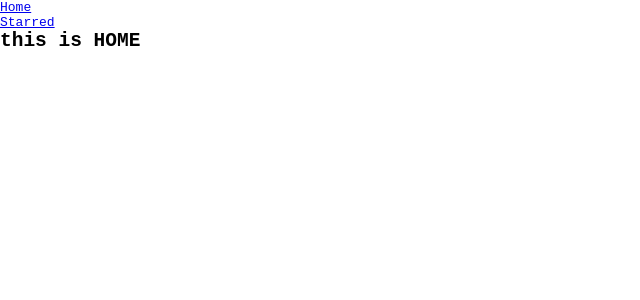
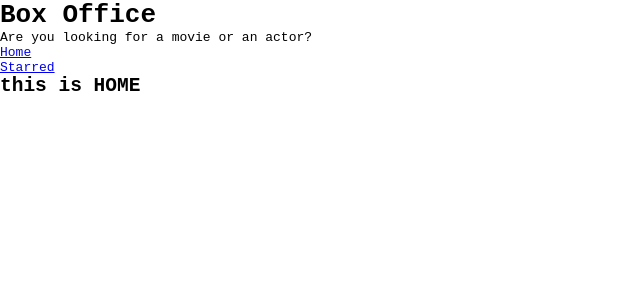
Before and after one commit to marizoo/box-office, a React (Create React App) app: page / in a window 1280 px wide. Shown: the top 300 px of the page, without its empty margins (0-640 px from the left). Built offline with nearby package versions, Linux system fonts and the light colour scheme.

Commit message:
added layout management and created title

```diff
--- a/src/App.js
+++ b/src/App.js
@@ -6,8 +6,6 @@
 
 export default function App() {
   return (
-    <div>
-      <Navs />
     <Switch>
       <Route exact path="/">
         <Home />
@@ -19,6 +17,5 @@
 
       <Route>This is 404 page</Route>
     </Switch>
-    </div>
   );
 }
--- /dev/null
+++ b/src/components/MainPageLayout.js
@@ -0,0 +1,19 @@
+import React from 'react';
+import Navs from './Navs';
+import Title from './Title';
+
+function MainPageLayout({ children }) {
+  return (
+    <div>
+      <Title
+        title="Box Office"
+        subtitle="Are you looking for a movie or an actor?"
+      />
+      <Navs />
+
+      {children}
+    </div>
+  );
+}
+
+export default MainPageLayout;
--- /dev/null
+++ b/src/components/Title.js
@@ -0,0 +1,12 @@
+import React from 'react';
+
+function Title({ title, subtitle }) {
+  return (
+    <div>
+      <h1>{title}</h1>
+      <p>{subtitle}</p>
+    </div>
+  );
+}
+
+export default Title;
--- a/src/pages/Home.js
+++ b/src/pages/Home.js
@@ -1,10 +1,11 @@
 import React from 'react';
+import MainPageLayout from '../components/MainPageLayout';
 
 const Home = () => {
   return (
-    <div>
+    <MainPageLayout>
       <h2>this is HOME</h2>
-    </div>
+    </MainPageLayout>
   );
 };
 
--- a/src/pages/Starred.js
+++ b/src/pages/Starred.js
@@ -1,10 +1,11 @@
 import React from 'react';
+import MainPageLayout from '../components/MainPageLayout';
 
 const Starred = () => {
   return (
-    <div>
+    <MainPageLayout>
       <h2>THis is STARRED</h2>
-    </div>
+    </MainPageLayout>
   );
 };
 
```
Lines whose indentation alone changed are shown as unchanged.
